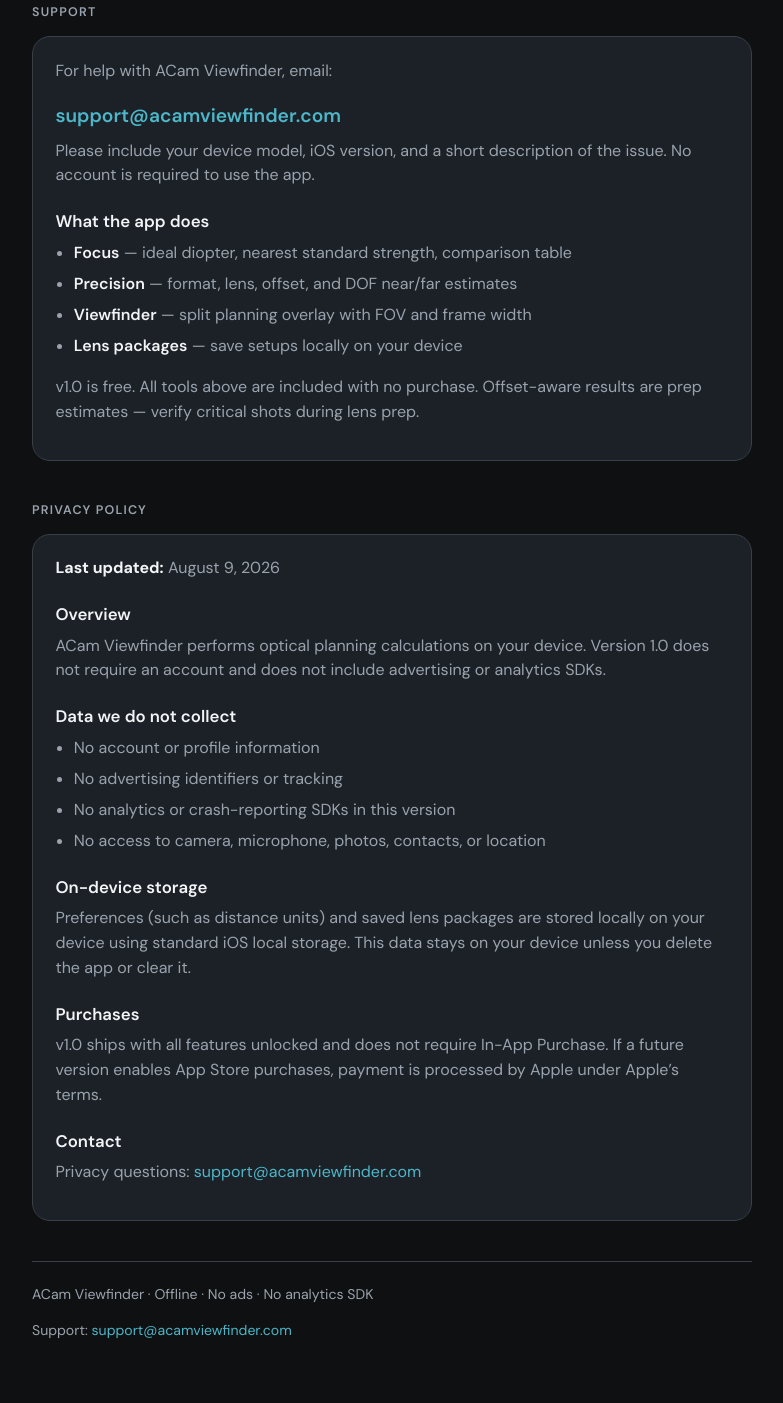
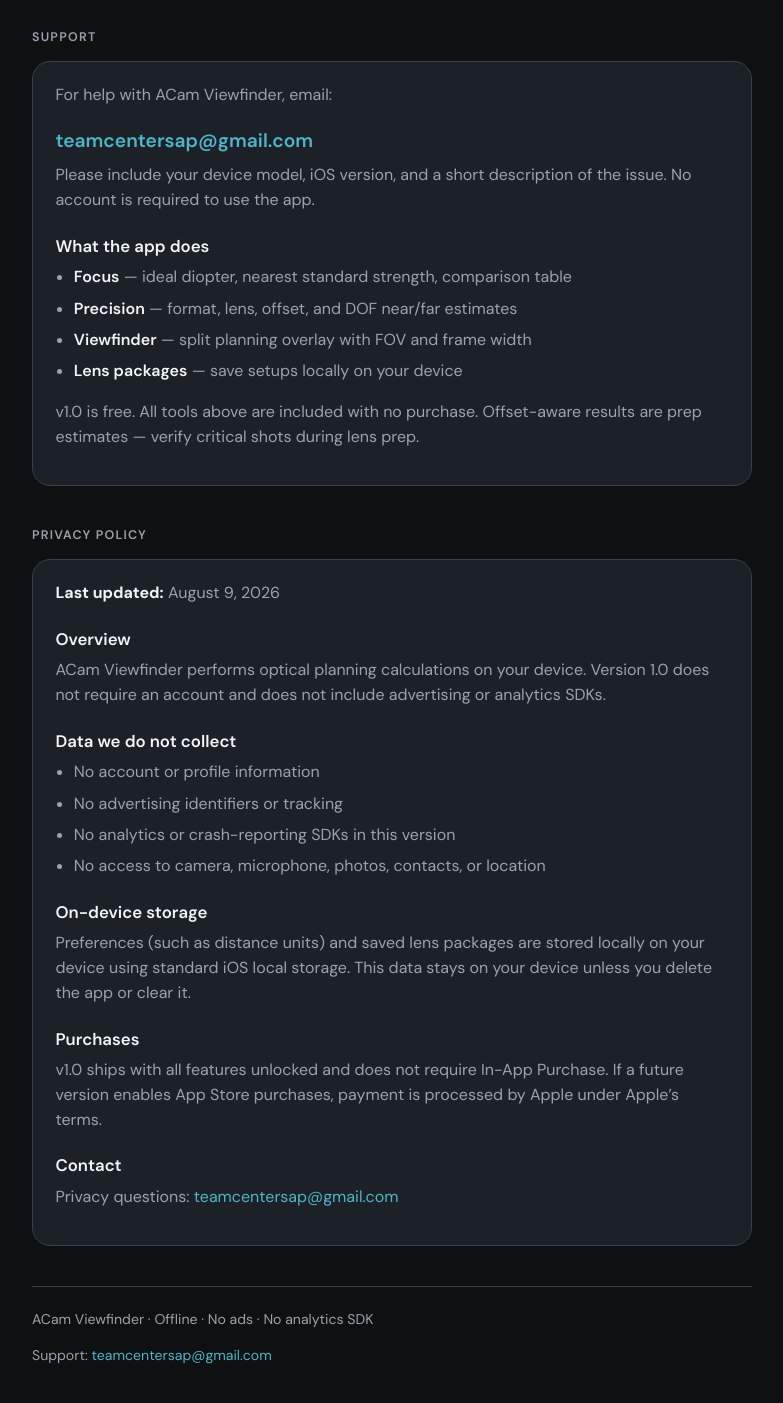
Before and after one commit to teamcentersap/aCamViewFinder, a plain HTML site: page index.html in a window 1280 px wide. Shown: the part 285-1688 px from the top of the page, without its empty margins (248-1031 px from the left). Drawn offline with Linux system fonts and the light colour scheme.

Commit message:
Update index.html

```diff
--- a/index.html
+++ b/index.html
@@ -1,4 +1,4 @@
-<!DOCTYPE html>
+!DOCTYPE html>
 <html lang="en">
 <head>
   <meta charset="utf-8" />
@@ -118,7 +118,7 @@
     Contact is email only — no developer name on this page.
   -->
   <script>
-    const SUPPORT_EMAIL = "support@acamviewfinder.com";
+    const SUPPORT_EMAIL = "teamcentersap@gmail.com";
   </script>
 
   <div class="wrap">
@@ -136,7 +136,7 @@
       <h2>Support</h2>
       <div class="card">
         <p>For help with ACam Viewfinder, email:</p>
-        <a class="email" id="support-email" href="mailto:support@acamviewfinder.com">support@acamviewfinder.com</a>
+        <a class="email" id="support-email" href="mailto:teamcentersap@gmail.com">teamcentersap@gmail.com</a>
         <p>
           Please include your device model, iOS version, and a short description of the issue.
           No account is required to use the app.
@@ -189,14 +189,14 @@
         <h3>Contact</h3>
         <p>
           Privacy questions:
-          <a id="privacy-email" href="mailto:support@acamviewfinder.com">support@acamviewfinder.com</a>
+          <a id="privacy-email" href="mailto:teamcentersap@gmail.com">teamcentersap@gmail.com</a>
         </p>
       </div>
     </section>
 
     <footer>
       <p>ACam Viewfinder · Offline · No ads · No analytics SDK</p>
-      <p>Support: <a id="footer-email" href="mailto:support@acamviewfinder.com">support@acamviewfinder.com</a></p>
+      <p>Support: <a id="footer-email" href="mailto:teamcentersap@gmail.com">teamcentersap@gmail.com</a></p>
     </footer>
   </div>
 
```
